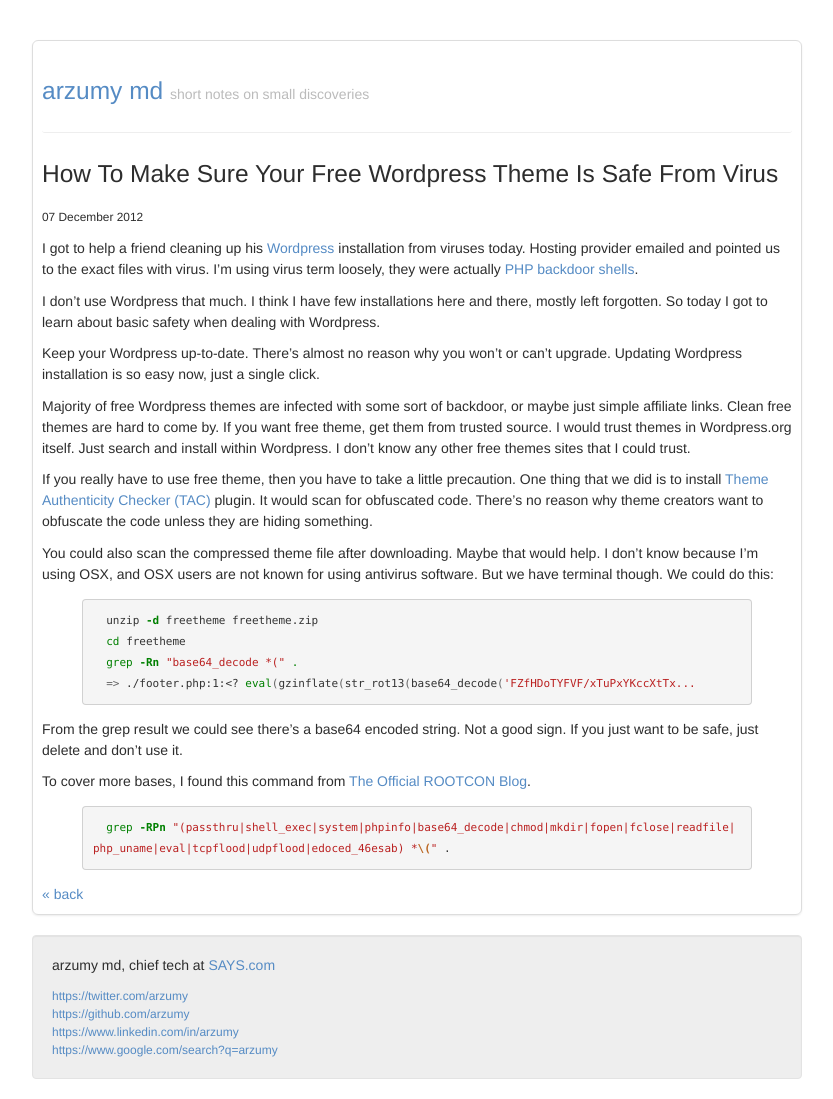
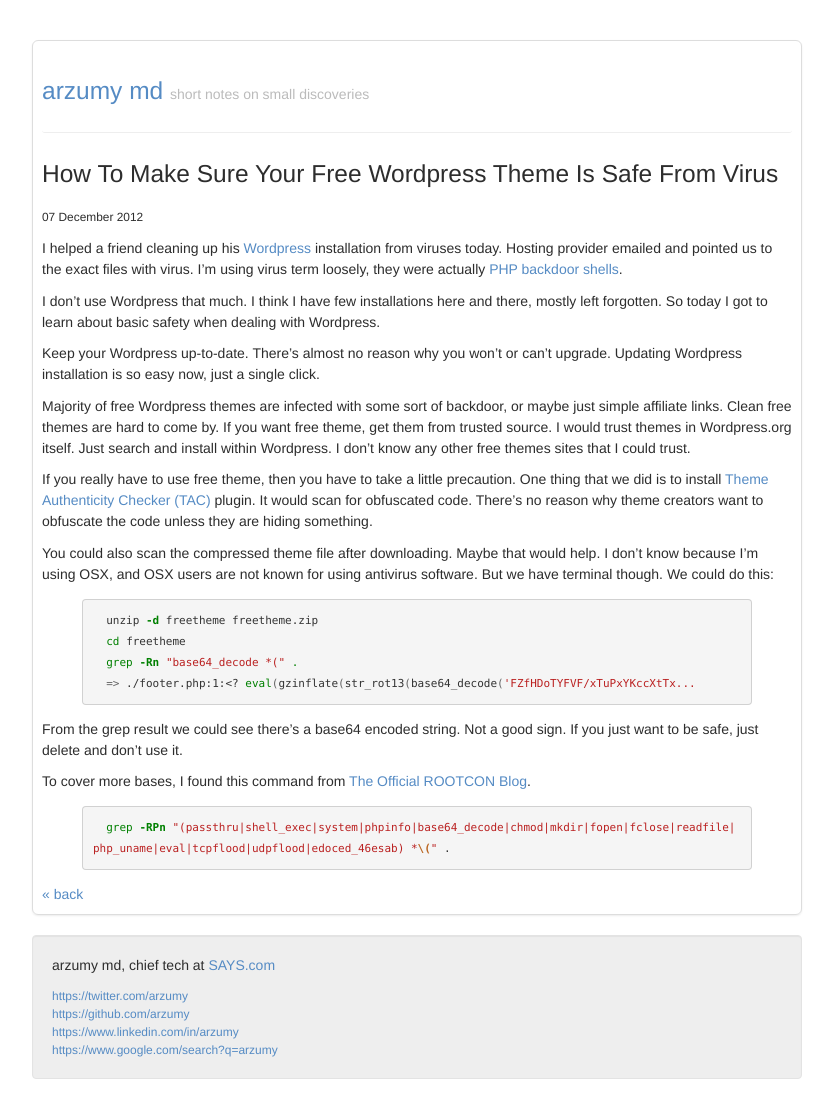
Before and after one commit to arzumy/arzumy.github.com, a Jekyll site: the page built from _posts/2012-12-07-how-to-make-sure-your-wordpress-theme-is-safe-from-virus.md, in a window 1280 px wide. Shown: the whole page, without its empty margins (223-1056 px from the left). Built offline with Jekyll 4.4.1, drawn with Linux system fonts in a browser that asks for light colours; some web fonts are replaced.

Commit message:
s/got to help/helped

```diff
--- a/_posts/2012-12-07-how-to-make-sure-your-wordpress-theme-is-safe-from-virus.md
+++ b/_posts/2012-12-07-how-to-make-sure-your-wordpress-theme-is-safe-from-virus.md
@@ -5,7 +5,7 @@
 ---
 <p><small>{{ page.date | date_to_long_string }}</small></p>
 
-I got to help a friend cleaning up his [Wordpress](http://wordpress.org/) installation from viruses today. Hosting provider emailed and pointed us to the exact files with virus. I'm using virus term loosely, they were actually [PHP backdoor shells](http://en.wikipedia.org/wiki/Backdoor_Shell).
+I helped a friend cleaning up his [Wordpress](http://wordpress.org/) installation from viruses today. Hosting provider emailed and pointed us to the exact files with virus. I'm using virus term loosely, they were actually [PHP backdoor shells](http://en.wikipedia.org/wiki/Backdoor_Shell).
 
 I don't use Wordpress that much. I think I have few installations here and there, mostly left forgotten. So today I got to learn about basic safety when dealing with Wordpress.
 
```
